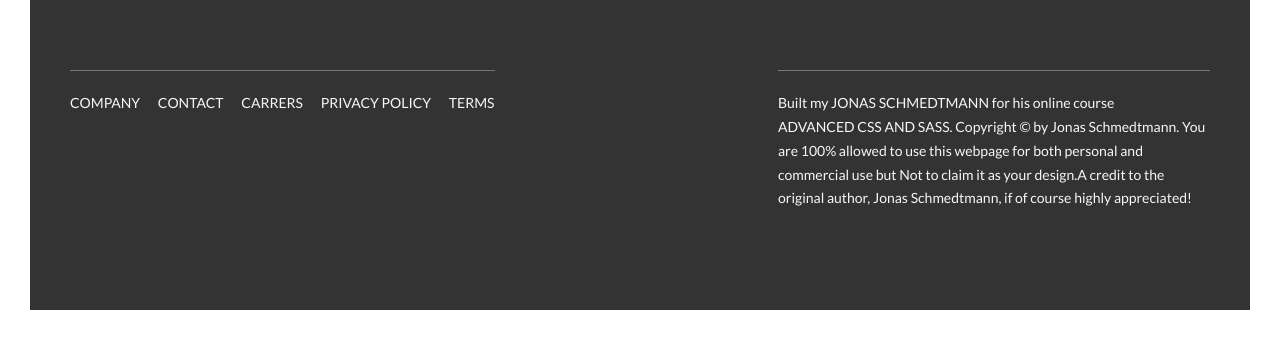
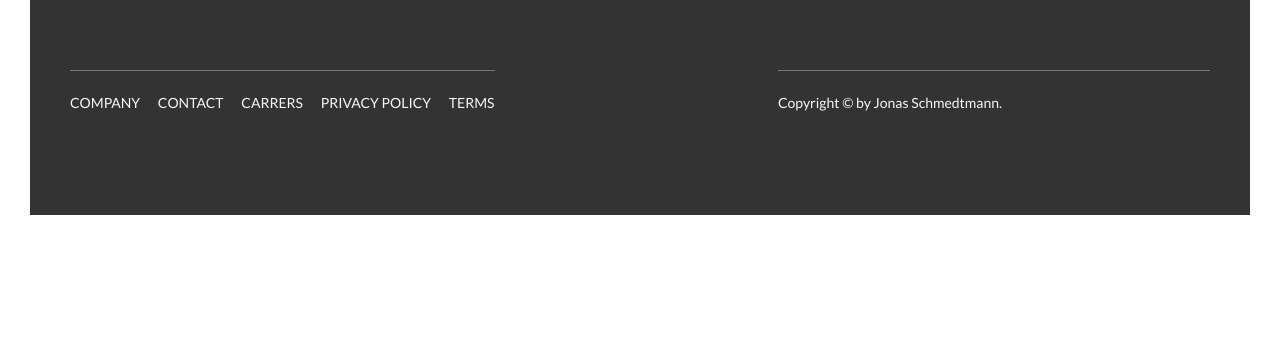
Before and after one commit to josedlca/Nature, a website: page index.html in a window 1280 px wide. Shown: the part 5835-6175 px from the top of the page. After the commit the page ends 6080 px from the top, so only its background shows below. Drawn offline with Linux system fonts and the light colour scheme.

Commit message:
Small change

```diff
--- a/index.html
+++ b/index.html
@@ -362,7 +362,7 @@
                 </div>
                 <div class="col-1-of-2">
                     <p class="footer__copyright">
-                        Built my <a href="#" class="footer__link">Jonas Schmedtmann</a> for his online course <a href="#" class="footer__link">Advanced CSS and Sass</a>. Copyright &copy; by Jonas Schmedtmann. You are 100% allowed to use this webpage for both personal and commercial use but Not to claim it as your design.A credit to the original author, Jonas Schmedtmann, if of course highly appreciated!
+                        Copyright &copy; by Jonas Schmedtmann.
                     </p>
                 </div>
             </div>
```
